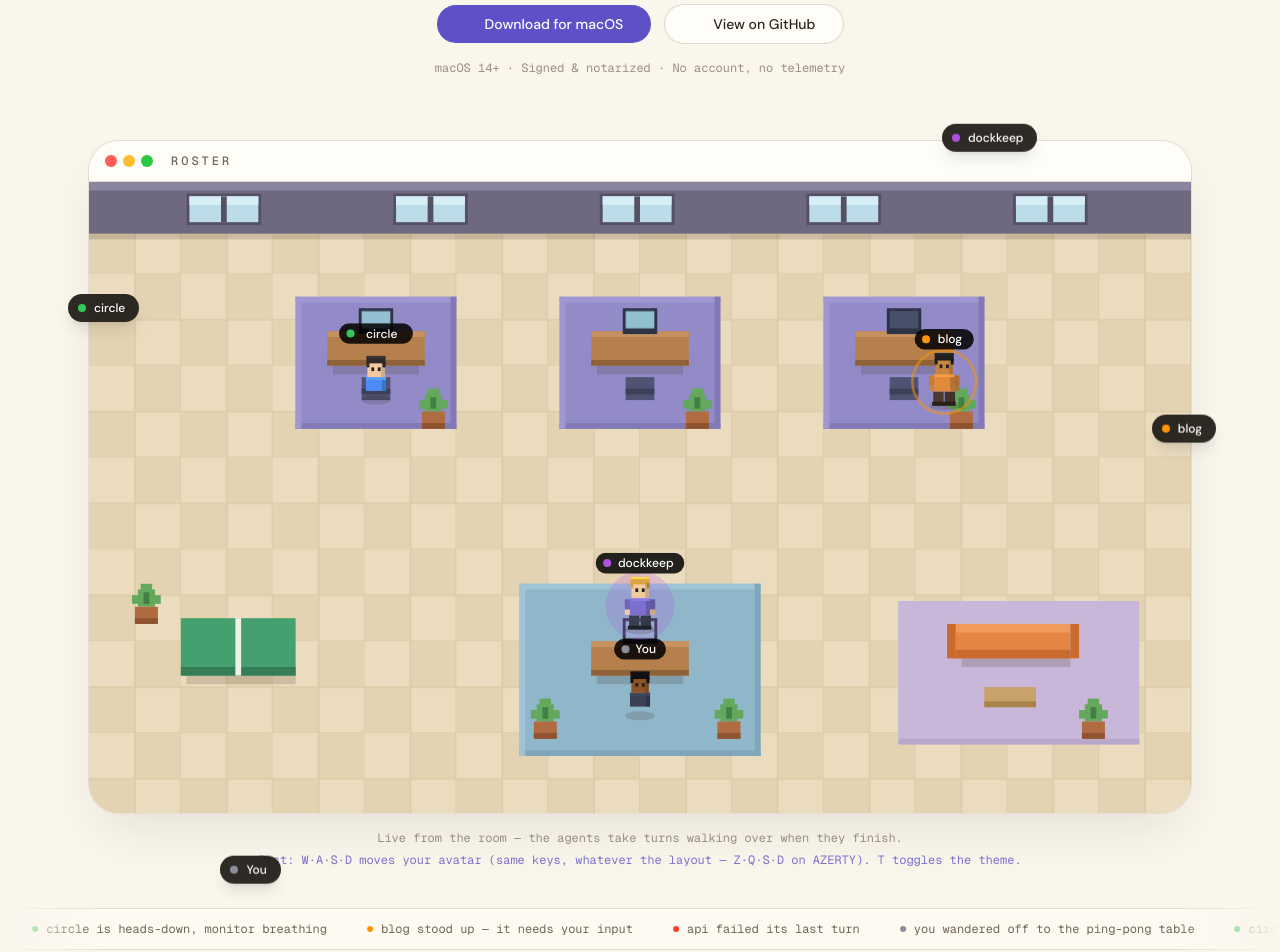
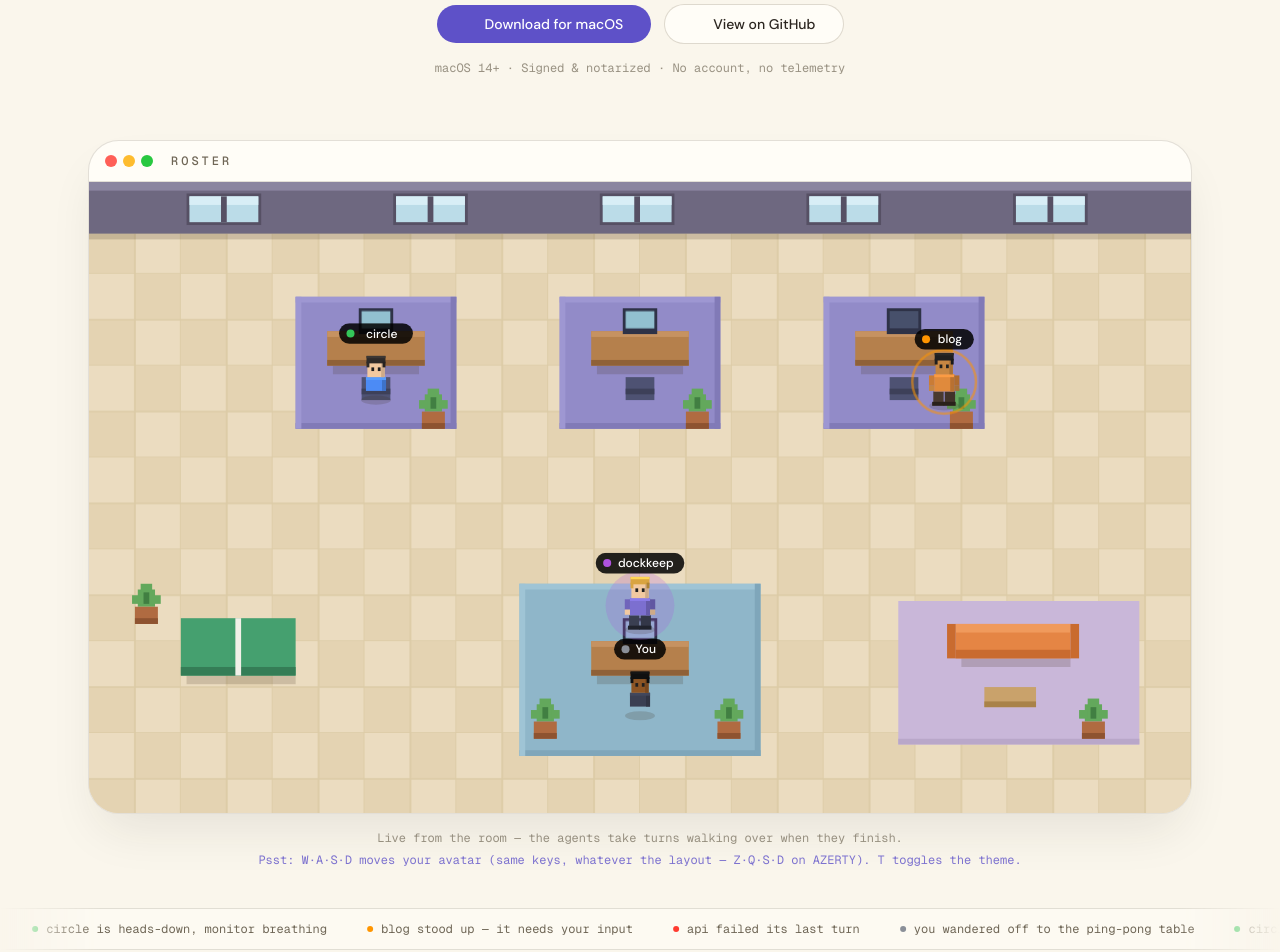
Before and after one commit to ln-dev7/roster, a Next.js app in the folder site/: page /en in a window 1280 px wide. Shown: the part 480-1432 px from the top of the page. Built offline with nearby package versions, Linux system fonts and the light colour scheme; some icons are missing.

Commit message:
Site: drop the floating status pills around the hero and the CTA

```diff
--- a/site/app/[locale]/page.tsx
+++ b/site/app/[locale]/page.tsx
@@ -2,7 +2,7 @@ import { Download01Icon, GithubIcon } from "@hugeicons/core-free-icons"
 import { HugeiconsIcon } from "@hugeicons/react"
 import { getTranslations, setRequestLocale } from "next-intl/server"
 
-import { FadeIn, Float, Lift } from "@/components/site/animate"
+import { FadeIn, Lift } from "@/components/site/animate"
 import { HeroRoom } from "@/components/site/hero-room"
 import { SiteFooter } from "@/components/site/site-footer"
 import { SiteHeader } from "@/components/site/site-header"
@@ -17,19 +17,6 @@ const STATUS = {
   finished: "#af52de",
   failed: "#ff3b30",
   you: "#8a8f98",
-}
-
-/** One floating name pill, exactly like the ones above the characters. */
-function StatusPill({ name, color }: { name: string; color: string }) {
-  return (
-    <span className="flex items-center gap-2 rounded-full bg-[#181410]/90 py-1.5 pr-3.5 pl-2.5 text-xs font-medium text-white shadow-lg backdrop-blur">
-      <span
-        className="size-2 shrink-0 rounded-full"
-        style={{ background: color }}
-      />
-      {name}
-    </span>
-  )
 }
 
 export default async function HomePage({
@@ -118,8 +105,7 @@ export default async function HomePage({
             </p>
           </FadeIn>
 
-          {/* The room, live, in its own little macOS window — with the
-              name pills floating around it like in the app. */}
+          {/* The room, live, in its own little macOS window. */}
           <FadeIn delay={0.15}>
             <figure className="relative mt-16">
               <div className="overflow-hidden rounded-3xl border bg-card shadow-2xl shadow-foreground/10">
@@ -133,31 +119,6 @@ export default async function HomePage({
                 </div>
                 <HeroRoom />
               </div>
-
-              <Float
-                delay={0.2}
-                className="absolute -left-5 top-[22%] hidden md:block"
-              >
-                <StatusPill name="circle" color={STATUS.working} />
-              </Float>
-              <Float
-                delay={0.9}
-                className="absolute -right-6 top-[38%] hidden md:block"
-              >
-                <StatusPill name="blog" color={STATUS.waiting} />
-              </Float>
-              <Float
-                delay={1.5}
-                className="absolute -top-4 right-[14%] hidden md:block"
-              >
-                <StatusPill name="dockkeep" color={STATUS.finished} />
-              </Float>
-              <Float
-                delay={2.1}
-                className="absolute -bottom-4 left-[12%] hidden md:block"
-              >
-                <StatusPill name={t("hero.you")} color={STATUS.you} />
-              </Float>
 
               <figcaption className="mt-4 text-center font-mono text-xs text-muted-foreground/70">
                 {t("hero.caption")}
@@ -347,13 +308,6 @@ export default async function HomePage({
         <section className="mx-auto w-full max-w-6xl px-6 pb-24">
           <FadeIn>
             <div className="relative overflow-hidden rounded-[2.5rem] bg-primary px-8 py-20 text-center text-primary-foreground">
-              <Float delay={0.3} className="absolute top-10 left-[12%] hidden md:block">
-                <StatusPill name="circle" color={STATUS.working} />
-              </Float>
-              <Float delay={1.1} className="absolute right-[10%] bottom-12 hidden md:block">
-                <StatusPill name="dockkeep" color={STATUS.finished} />
-              </Float>
-
               <h2 className="text-3xl font-bold tracking-tight text-balance sm:text-4xl">
                 {t("cta.title")}
               </h2>
```
